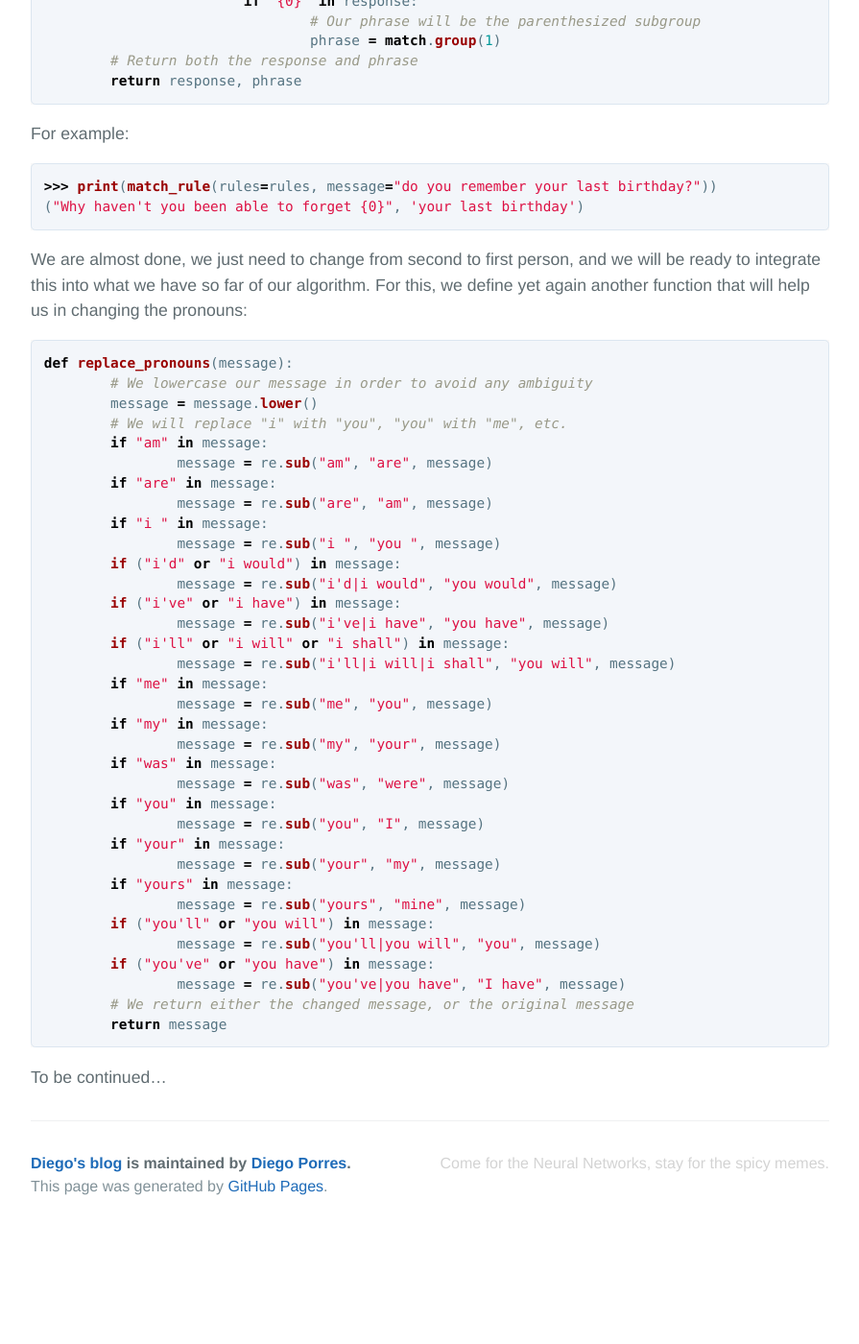
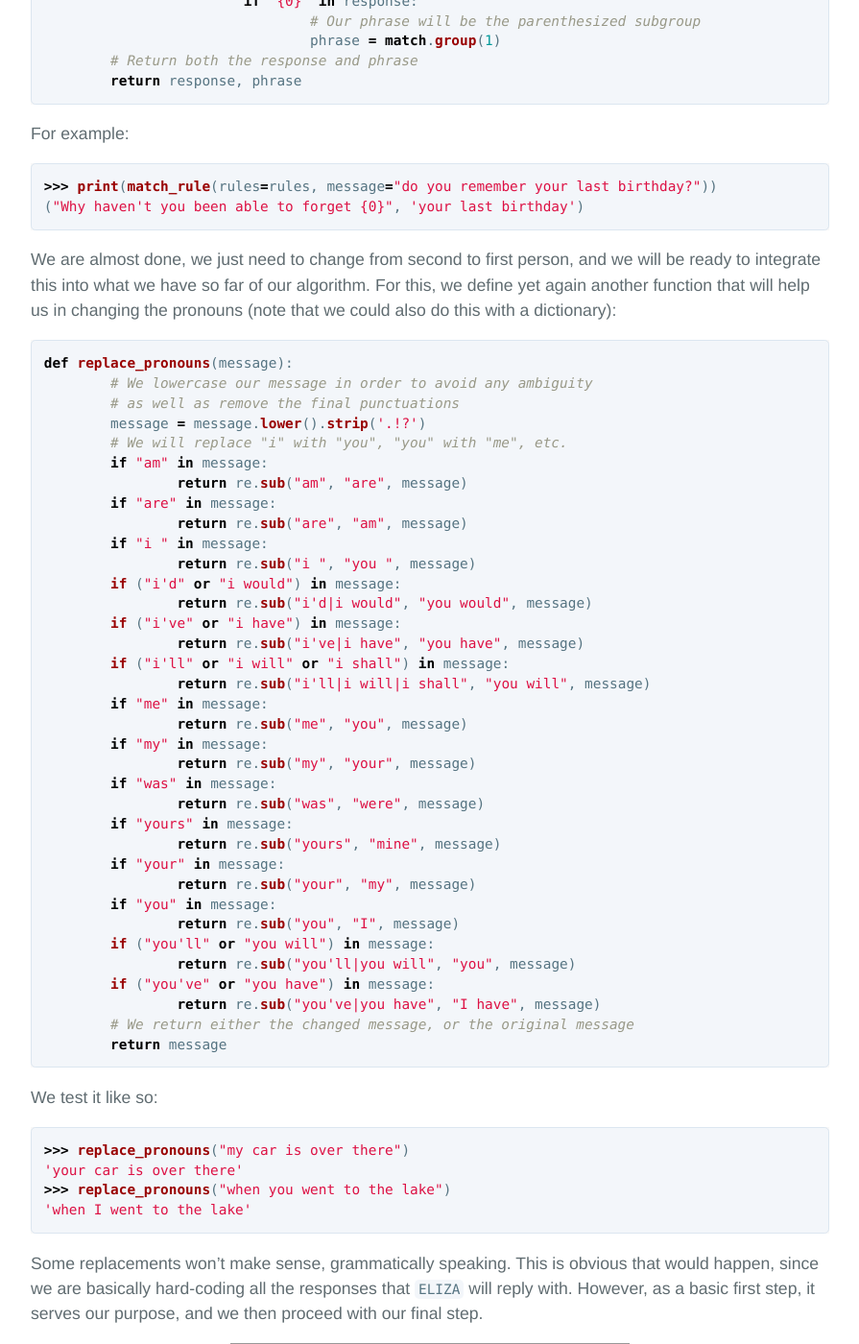
Before and after one commit to PDillis/pdillis.github.io, a Jekyll site: the page built from _posts/2018-04-24-PythonChatbot0.markdown, in a window 1280 px wide and 1400 px high, scrolled down 10116 px. Shown: the whole window at 96% size, without its empty margins (192-1087 px from the left). Built offline with Jekyll 4.4.1, drawn with Linux system fonts in a browser that asks for light colours; before the commit the page ends 11396 px from its top, so only the background shows below that; some of the changed text lies outside the part shown; grey boxes are pictures that could not be loaded.

Commit message:
Update 2018-04-24-PythonChatbot0.markdown

````diff
--- a/_posts/2018-04-24-PythonChatbot0.markdown
+++ b/_posts/2018-04-24-PythonChatbot0.markdown
@@ -62,8 +62,8 @@
 The latter will set the tone and direction we will take, as it helped me realize how to slowly grow and scale this endeavor. We will develop our code for Python 3.5, but it can be easily translated into any other version of Python. So, in order for the user and chatbot to engage in a conversation, we have the following template (to be filled) by the algorithm we will develop later on:
 
 ```python
-user_template = "USER : {0}"
-bot_template = "ELIZA : {0}"
+user_template = "USER: {0}"
+bot_template = "ELIZA: {0}"
 ```
 
 I prefer this template to the original by Weizenbaum, as this will make it easier for the user to understand which line is done by the user and which by `ELIZA`. As a first step, `ELIZA` will simply repeat back the message the user inputs:
@@ -192,14 +192,14 @@
 
 ```python
 >>> send_message("what's the weather today?")
-"USER : what's the weather today?"
-"BOT : the local weather is rainy"
+"USER: what's the weather today?"
+"ELIZA: the local weather is rainy"
 >>> send_message("what's the weather today?")
-"USER : what's the weather today?"
-"BOT : it's rainy today"
+"USER: what's the weather today?"
+"ELIZA: it's rainy today"
 >>> send_message("will it rain today?")
-"USER : will it rain today?"
-"BOT : default message"
+"USER: will it rain today?"
+"ELIZA: default message"
 ```
 
 <div class="imgcap">
@@ -242,11 +242,11 @@
 
 ```python
 >>> send_message("what's today's weather?")
-"USER : what's today's weather?"
-"BOT : you tell me!"
+"USER: what's today's weather?"
+"ELIZA: you tell me!"
 >>> send_message("I love you ELIZA!")
-"USER : I love you ELIZA!"
-"BOT : how long have you felt this way?"
+"USER: I love you ELIZA!"
+"ELIZA: how long have you felt this way?"
 ```
 
 ### Regular Expressions (regex) and Grammar
@@ -340,45 +340,96 @@
 ("Why haven't you been able to forget {0}", 'your last birthday')
 ```
 
-We are almost done, we just need to change from second to first person, and we will be ready to integrate this into what we have so far of our algorithm. For this, we define yet again another function that will help us in changing the pronouns:
+We are almost done, we just need to change from second to first person, and we will be ready to integrate this into what we have so far of our algorithm. For this, we define yet again another function that will help us in changing the pronouns (note that we could also do this with a dictionary):
 
 ```python
 def replace_pronouns(message):
 	# We lowercase our message in order to avoid any ambiguity
-	message = message.lower()
+	# as well as remove the final punctuations
+	message = message.lower().strip('.!?')
 	# We will replace "i" with "you", "you" with "me", etc.
 	if "am" in message:
-		message = re.sub("am", "are", message)
+		return re.sub("am", "are", message)
 	if "are" in message:
-		message = re.sub("are", "am", message)
+		return re.sub("are", "am", message)
 	if "i " in message:
-		message = re.sub("i ", "you ", message)
+		return re.sub("i ", "you ", message)
 	if ("i'd" or "i would") in message:
-		message = re.sub("i'd|i would", "you would", message)
+		return re.sub("i'd|i would", "you would", message)
 	if ("i've" or "i have") in message:
-		message = re.sub("i've|i have", "you have", message)
+		return re.sub("i've|i have", "you have", message)
 	if ("i'll" or "i will" or "i shall") in message:
-		message = re.sub("i'll|i will|i shall", "you will", message)
+		return re.sub("i'll|i will|i shall", "you will", message)
 	if "me" in message:
-		message = re.sub("me", "you", message)
+		return re.sub("me", "you", message)
 	if "my" in message:
-		message = re.sub("my", "your", message)
+		return re.sub("my", "your", message)
 	if "was" in message:
-		message = re.sub("was", "were", message)
+		return re.sub("was", "were", message)
+	if "yours" in message:
+		return re.sub("yours", "mine", message)
+	if "your" in message:
+		return re.sub("your", "my", message)
 	if "you" in message:
-		message = re.sub("you", "I", message)
-	if "your" in message:
-		message = re.sub("your", "my", message)
-	if "yours" in message:
-		message = re.sub("yours", "mine", message)
+		return re.sub("you", "I", message)
 	if ("you'll" or "you will") in message:
-		message = re.sub("you'll|you will", "you", message)
+		return re.sub("you'll|you will", "you", message)
 	if ("you've" or "you have") in message:
-		message = re.sub("you've|you have", "I have", message)
+		return re.sub("you've|you have", "I have", message)
 	# We return either the changed message, or the original message
 	return message
 ```
 
+We test it like so:
 
+```python
+>>> replace_pronouns("my car is over there")
+'your car is over there'
+>>> replace_pronouns("when you went to the lake")
+'when I went to the lake'
+```
 
-To be continued...
+Some replacements won't make sense, grammatically speaking. This is obvious that would happen, since we are basically hard-coding all the responses that `ELIZA` will reply with. However, as a basic first step, it serves our purpose, and we then proceed with our final step.
+
+<div class="imgcap">
+<img src="https://user-images.githubusercontent.com/24496178/39205225-54847582-47b7-11e8-8f45-339b7bde7d4e.png" alt="10/10 in grammar">
+<div class="container"><p><b>All my base are belong to us.</b></p></div>
+</div>
+
+### Putting it all together
+
+In conclusion, using the functions `match_rule()`, `send_message()`, and `replace_pronouns()`, as well as the `rules` dictionary, we integrate them into a final redefinition of `respond()` like so:
+
+```python
+def respond(message):
+	# We call match_rule
+	response, phrase = match_rule(rules, message)
+	# If there is a placeholder in our response
+	if '{0}' in response:
+		# Replace the pronouns
+		phrase = replace_pronouns(phrase)
+		# Insert the phrase in the response
+		response = response.format(phrase)
+	return response
+```
+
+Thus, we can send some simple messages and see how `ELIZA` responds:
+
+```python
+>>> send_message("do you remember your last birthday?")
+"USER: do you remember your last birthday?"
+"ELIZA: What about my last birthday"
+>>> send_message("I want a robot friend")
+"USER: I want a robot friend"
+"ELIZA: Why do you want a robot friend"
+>>> send_message("do you think humans should be worried about AI")
+"USER: do you think humans should be worried about AI"
+"ELIZA: if humans should be worried about ai? Absolutely."
+```
+
+<div class="imgcap">
+<img src="https://user-images.githubusercontent.com/24496178/39206653-401edcb4-47bb-11e8-81d3-8d27f71694b5.jpg" alt="We gon die">
+<div class="container"><p><b>I knew it!</b></p></div>
+</div>
+
+#### Appendix A: Intent Classification
````
